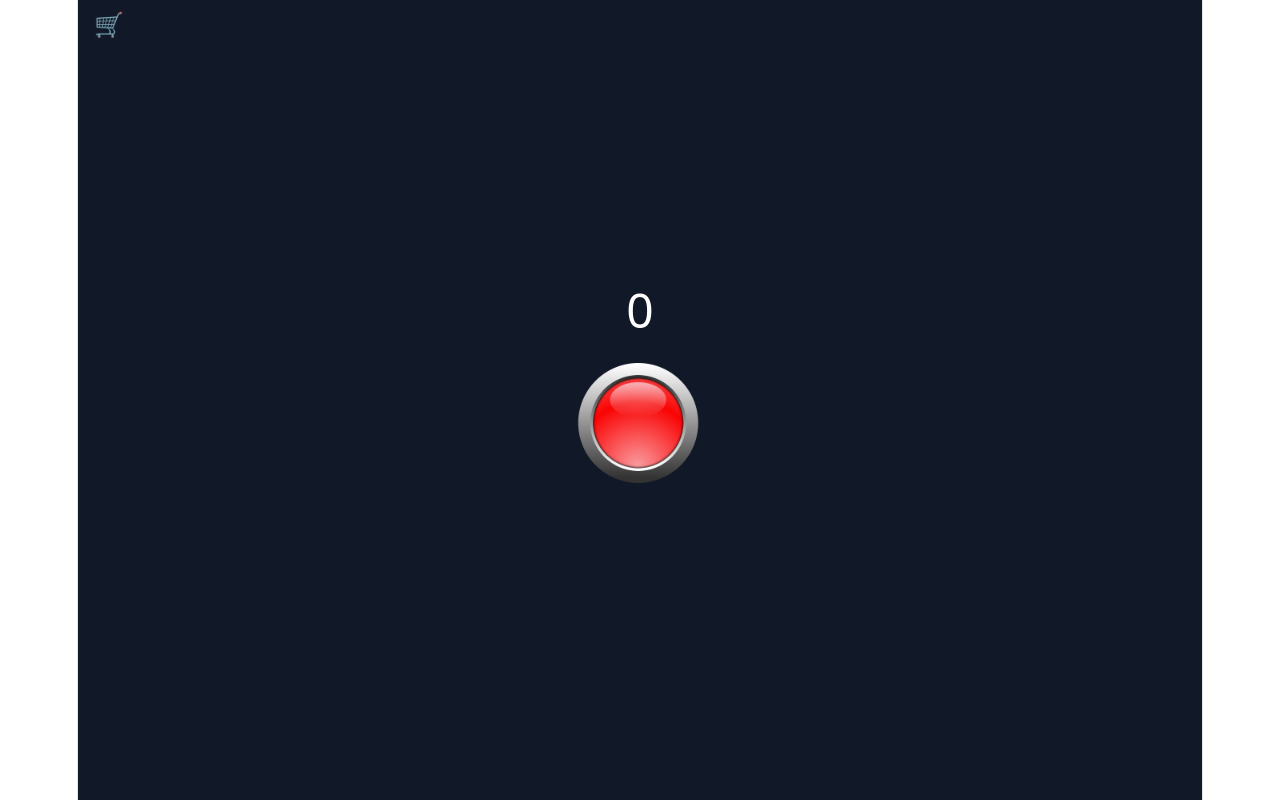
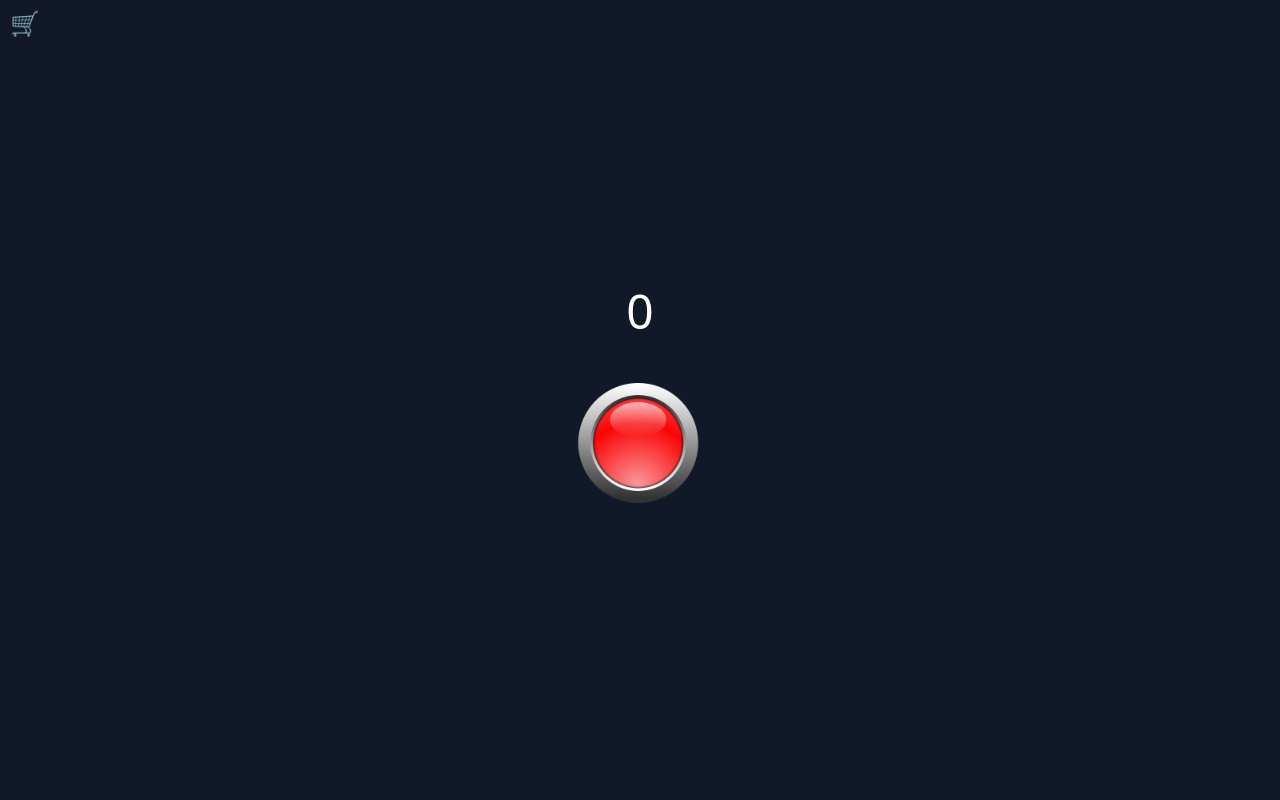
Before and after one commit to nexesss232/arleix, a React (Vite) app: page / in a window 1280 px wide. Built offline with nearby package versions, Linux system fonts and the light colour scheme.

Commit message:
Update index.css

```diff
--- a/src/index.css
+++ b/src/index.css
@@ -1,111 +1,41 @@
-:root {
-  --text: #6b6375;
-  --text-h: #08060d;
-  --bg: #fff;
-  --border: #e5e4e7;
-  --code-bg: #f4f3ec;
-  --accent: #aa3bff;
-  --accent-bg: rgba(170, 59, 255, 0.1);
-  --accent-border: rgba(170, 59, 255, 0.5);
-  --social-bg: rgba(244, 243, 236, 0.5);
-  --shadow:
-    rgba(0, 0, 0, 0.1) 0 10px 15px -3px, rgba(0, 0, 0, 0.05) 0 4px 6px -2px;
+* {
+  margin: 0;
+  padding: 0;
+  box-sizing: border-box;
 
-  --sans: system-ui, 'Segoe UI', Roboto, sans-serif;
-  --heading: system-ui, 'Segoe UI', Roboto, sans-serif;
-  --mono: ui-monospace, Consolas, monospace;
-
-  font: 18px/145% var(--sans);
-  letter-spacing: 0.18px;
-  color-scheme: light dark;
-  color: var(--text);
-  background: var(--bg);
-  font-synthesis: none;
-  text-rendering: optimizeLegibility;
-  -webkit-font-smoothing: antialiased;
-  -moz-osx-font-smoothing: grayscale;
-
-  @media (max-width: 1024px) {
-    font-size: 16px;
-  }
-}
-
-@media (prefers-color-scheme: dark) {
-  :root {
-    --text: #9ca3af;
-    --text-h: #f3f4f6;
-    --bg: #16171d;
-    --border: #2e303a;
-    --code-bg: #1f2028;
-    --accent: #c084fc;
-    --accent-bg: rgba(192, 132, 252, 0.15);
-    --accent-border: rgba(192, 132, 252, 0.5);
-    --social-bg: rgba(47, 48, 58, 0.5);
-    --shadow:
-      rgba(0, 0, 0, 0.4) 0 10px 15px -3px, rgba(0, 0, 0, 0.25) 0 4px 6px -2px;
-  }
-
-  #social .button-icon {
-    filter: invert(1) brightness(2);
-  }
+  /* 🚫 прибирає синій хітбокс на мобілках */
+  -webkit-tap-highlight-color: transparent;
+  outline: none;
 }
 
 body {
-  margin: 0;
+  font-family: system-ui, -apple-system, Arial, sans-serif;
+  background: #0f172a;
+  overflow: hidden;
 }
 
-#root {
-  width: 1126px;
-  max-width: 100%;
-  margin: 0 auto;
-  text-align: center;
-  border-inline: 1px solid var(--border);
-  min-height: 100svh;
-  display: flex;
-  flex-direction: column;
-  box-sizing: border-box;
+/* 🧠 прибирає виділення тексту */
+button, img {
+  user-select: none;
+  -webkit-user-select: none;
+  outline: none;
 }
 
-h1,
-h2 {
-  font-family: var(--heading);
-  font-weight: 500;
-  color: var(--text-h);
+/* 🎬 анімації фону */
+@keyframes float1 {
+  0% { transform: translate(0,0); }
+  50% { transform: translate(40px, -30px); }
+  100% { transform: translate(0,0); }
 }
 
-h1 {
-  font-size: 56px;
-  letter-spacing: -1.68px;
-  margin: 32px 0;
-  @media (max-width: 1024px) {
-    font-size: 36px;
-    margin: 20px 0;
-  }
-}
-h2 {
-  font-size: 24px;
-  line-height: 118%;
-  letter-spacing: -0.24px;
-  margin: 0 0 8px;
-  @media (max-width: 1024px) {
-    font-size: 20px;
-  }
-}
-p {
-  margin: 0;
+@keyframes float2 {
+  0% { transform: translate(0,0); }
+  50% { transform: translate(-30px, 40px); }
+  100% { transform: translate(0,0); }
 }
 
-code,
-.counter {
-  font-family: var(--mono);
-  display: inline-flex;
-  border-radius: 4px;
-  color: var(--text-h);
+@keyframes float3 {
+  0% { transform: translate(0,0); }
+  50% { transform: translate(20px, 30px); }
+  100% { transform: translate(0,0); }
 }
-
-code {
-  font-size: 15px;
-  line-height: 135%;
-  padding: 4px 8px;
-  background: var(--code-bg);
-}
```
